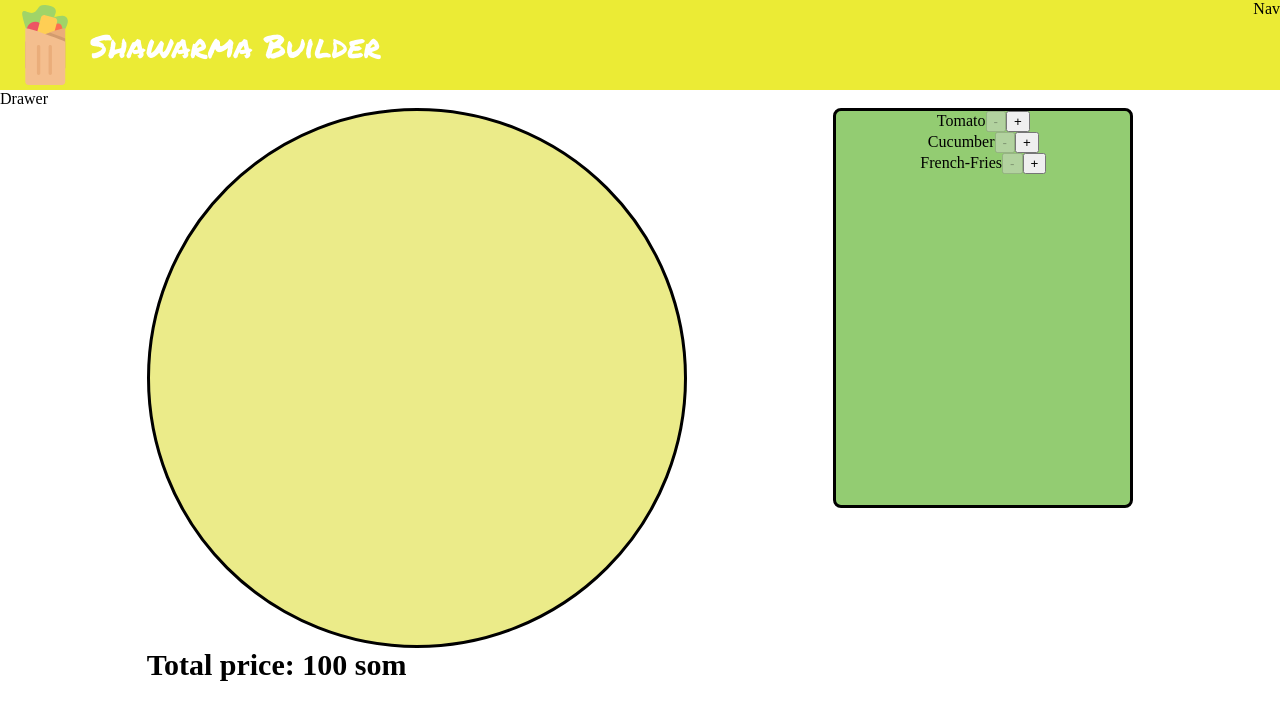
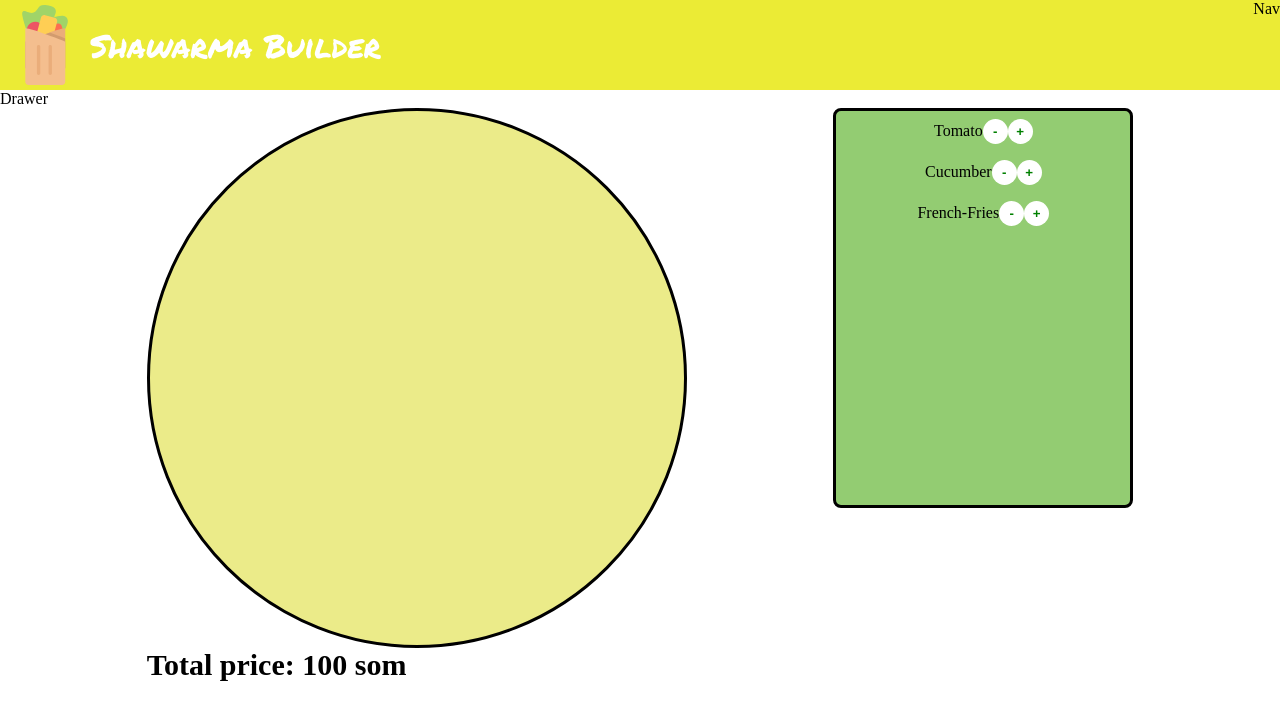
Before and after one commit to bayel-bakytov/shawarma-builder, a React (Create React App) app: page / in a window 1280 px wide. Shown: the top 720 px of the page. Built offline with nearby package versions, Linux system fonts and the light colour scheme.

Commit message:
Add style

```diff
--- a/src/components/ShawarmaBuilder/IngredientsControls/IngredientControl/IngredientControl.module.css
+++ b/src/components/ShawarmaBuilder/IngredientsControls/IngredientControl/IngredientControl.module.css
@@ -0,0 +1,14 @@
+.IngredientControl {
+  box-sizing: border-box;
+  margin-bottom: 0.5rem;
+  margin-top: 0.5rem;
+}
+.IngredientControl button {
+  width: 25px;
+  height: 25px;
+  border: none;
+  background-color: white;
+  color: green;
+  font-weight: bold;
+  border-radius: 50%;
+}
```
